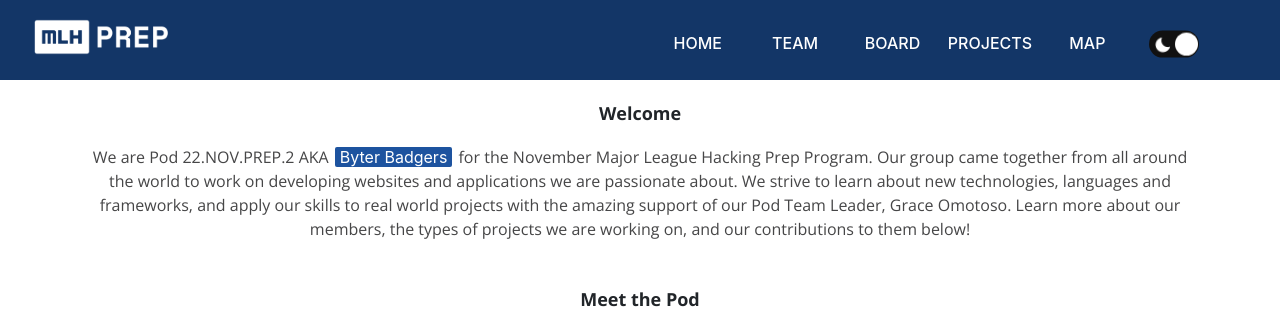
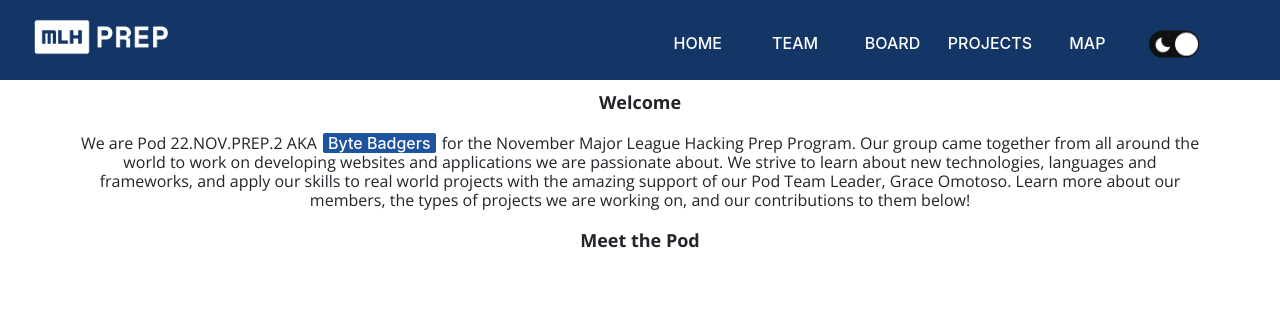
Before and after one commit to MLH-Fellowship/prep-portfolio-22.NOV.PREP.2, a Jekyll site: the page built from index.html, in a window 1280 px wide and 900 px high, cut to the strip 0-316 px from the top of the window. Built offline with Jekyll 4.4.1, drawn with Linux system fonts in a browser that asks for light colours; nearby versions of some CDN libraries; comment, search, counter and statistics services are not loaded.

Commit message:
fix dark mode for welcome message

```diff
--- a/_includes/description.html
+++ b/_includes/description.html
@@ -9,12 +9,18 @@
     }
   </style>
 </head>
-<h2>Welcome</h2>
 <section id="desc">
-  <div class ="container mb-5">
-    <h2>Welcome</h2>
-    <h2>Welcome</h2>
-    <p style ="text-align:center; color:#464647;"> We are Pod 22.NOV.PREP.2 AKA <span style="background: #1d539f;color: white;margin: 0 2px;padding: 0 5px;border-radius: 2px;">Byter Badgers</span> for the November Major League Hacking Prep Program. Our group came together from all around the world to work on developing websites and applications we are passionate about. We strive to learn about new technologies, languages and frameworks, and apply our skills to real world projects with the amazing support of our Pod Team Leader, Grace Omotoso. Learn more about our members, the types of projects we are working on, and our contributions to them below! </p>
+  <br>
+  <br>
+  <br>
+  <h2>Welcome</h2>
+  <h6 style="text-align:center; flex: box; font-size: 16px; padding-left: 5em; margin-right: 5em;"> We are Pod 22.NOV.PREP.2 AKA <span
+      style="background: #1d539f;color: rgb(255, 255, 255);margin: 0 2px;padding: 0 5px;border-radius: 2px;">Byte
+      Badgers</span> for the November Major League Hacking Prep Program. Our group came together from all around the world
+    to work on developing websites and applications we are passionate about. We strive to learn about new technologies,
+    languages and frameworks, and apply our skills to real world projects with the amazing support of our Pod Team
+    Leader, Grace Omotoso. Learn more about our members, the types of projects we are working on, and our contributions to them
+    below! </h6>
   </div>
 </section>
 
--- a/_sass/all.scss
+++ b/_sass/all.scss
@@ -69,6 +69,27 @@ body {
 }
 
 h2 {
+  margin-bottom: 20px;
+  margin-top: 20px;
+  font-weight: 700;
+  text-align: center;
+  color: var(--color-p-text);
+}
+
+h6 {
+  text-align: center;
+  color: var(--color-p-text);
+}
+
+h3 {
+  margin-bottom: 20px;
+  margin-top: 20px;
+  font-weight: 400;
+  text-align: center;
+  color: var(--color-p-text);
+}
+
+h1 {
   margin-bottom: 20px;
   margin-top: 20px;
   font-weight: 700;
--- a/_sass/dark-theme-button.scss
+++ b/_sass/dark-theme-button.scss
@@ -76,6 +76,7 @@ $body: #ffffff;
 $body-dark: #313a44;
 $card-bg: #ffffff;
 $card-bg-dark: #1e2732;
+$card-border: #e6e6e6;
 $body-text: #000000;
 $body-text-dark: #ffffff;
 $heading-text: #ffffff;
```
